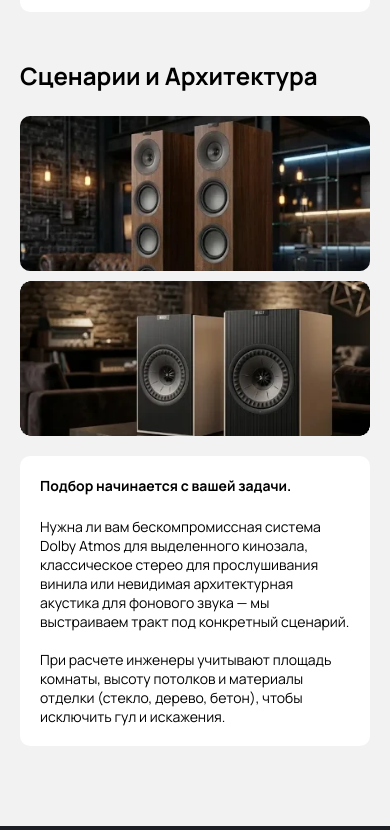
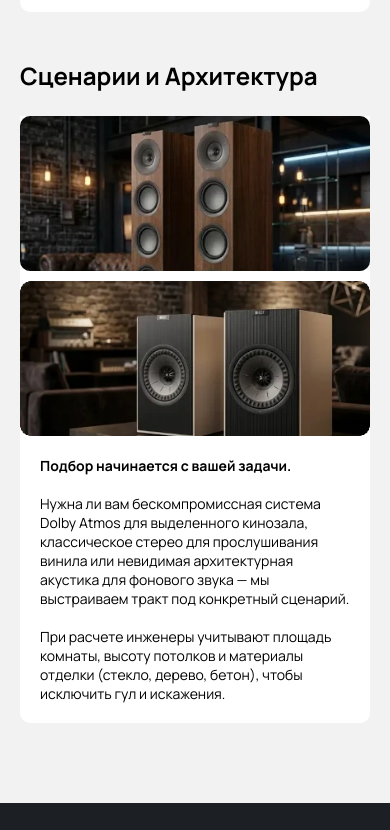
Before and after one commit to limaudiodev/Limaudio-landing, a website built with Vite: page sound.html in a window 390 px wide. Shown: the part 1001-1831 px from the top of the page. Built offline with nearby package versions, Linux system fonts and the light colour scheme.

Commit message:
страница sound - блок архитектуры

```diff
--- a/sound.html
+++ b/sound.html
@@ -204,9 +204,10 @@
         </div>
 
         <div class="architecture__content">
-          <h5>Подбор начинается с вашей задачи.</h5>
+          Подбор начинается с вашей задачи.
           <br />
-          <p>
+          <br />
+          <span>
             Нужна ли вам бескомпромиссная система Dolby Atmos для выделенного
             кинозала, классическое стерео для прослушивания винила или невидимая
             архитектурная акустика для фонового звука — мы выстраиваем тракт под
@@ -214,7 +215,7 @@
             При расчете инженеры учитывают площадь комнаты, высоту потолков и
             материалы отделки (стекло, дерево, бетон), чтобы исключить гул и
             искажения.
-          </p>
+          </span>
         </div>
       </div>
     </div>
--- a/src/styles/sound-p.css
+++ b/src/styles/sound-p.css
@@ -90,7 +90,7 @@
     border-radius: 10px;
 }
 
-.architecture__content>h5 {
+.architecture__content {
     font-size: 22px;
     font-weight: 700;
     margin: 0;
@@ -194,6 +194,7 @@
         justify-content: start;
         flex-direction: column;
         gap: 10px;
+        background-color: var(--white);
     }
 
     .architecture__img>img {
@@ -206,14 +207,11 @@
 
     .architecture__content {
         padding: 20px;
+        font-size: 14px;
+        border-radius: 0 0 10px 10px;
     }
 
-    .architecture__content>h5 {
-        font-size: 14px;
-    }
-
-    .architecture__content>p {
-        font-size: 14px;
+    .architecture__content>span {
         font-weight: 400;
     }
 
```
